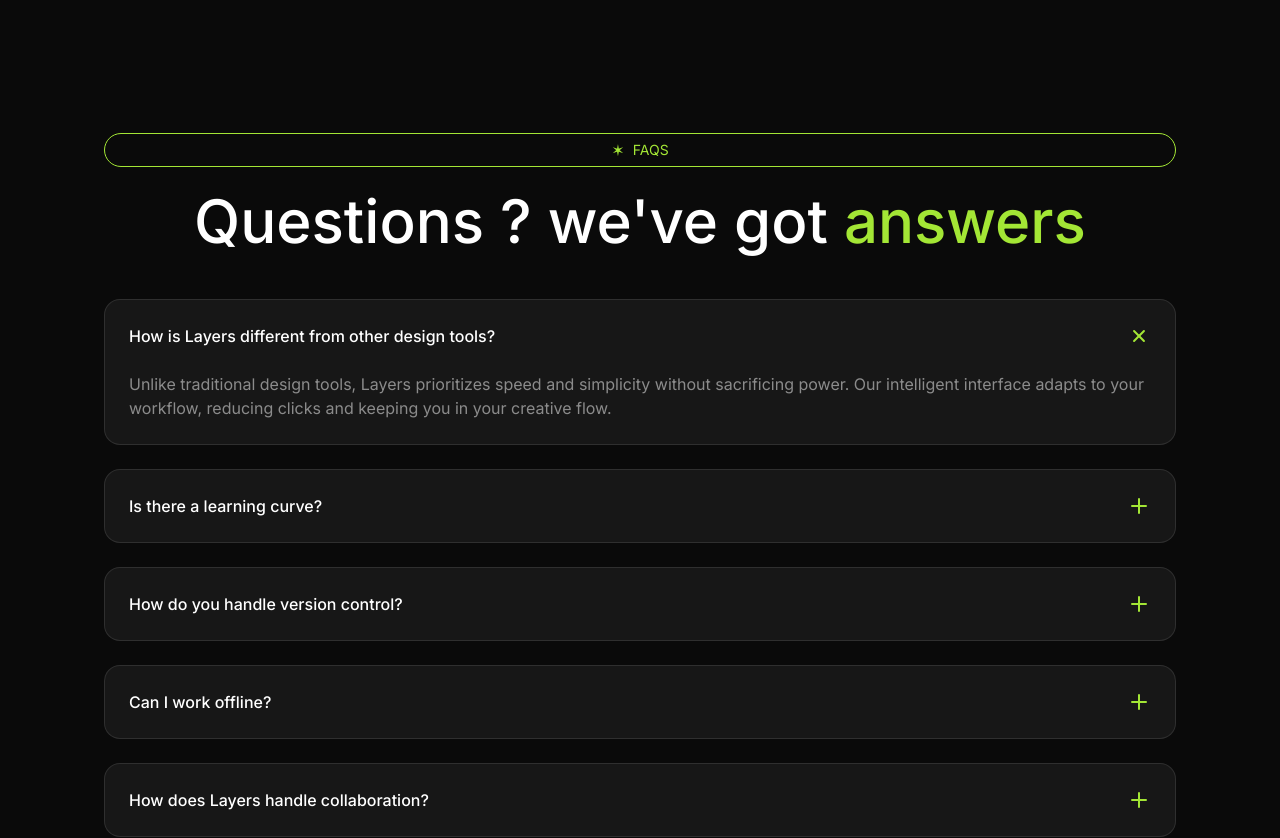
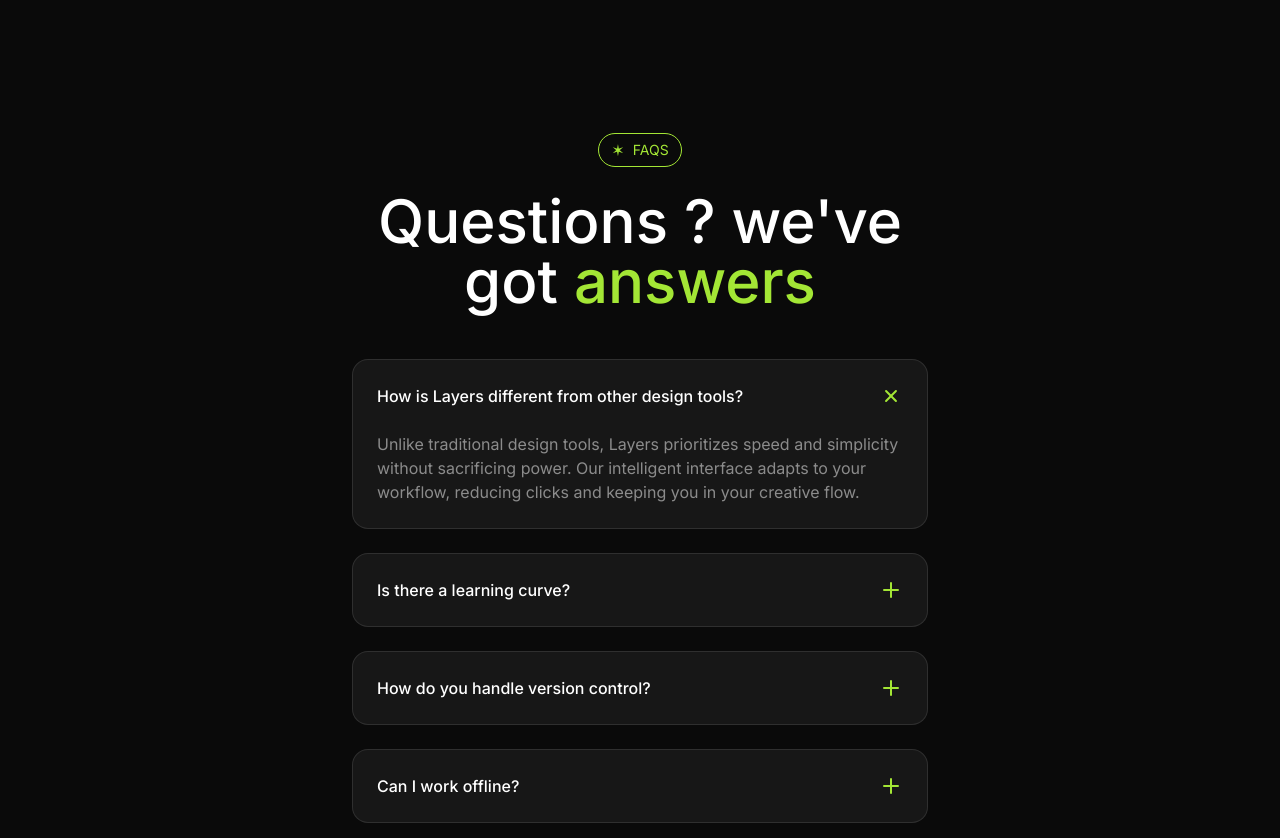
Before and after one commit to LOSTBOY-IS-DED/Layers, a Next.js app in the folder starter-template/: page / in a window 1280 px wide. Shown: the part 3900-4738 px from the top of the page. Built offline with nearby package versions, Linux system fonts and the light colour scheme.

Commit message:
faq done for tab view too

```diff
--- a/starter-template/src/sections/Faqs.tsx
+++ b/starter-template/src/sections/Faqs.tsx
@@ -25,19 +25,24 @@
 ];
 
 export default function Faqs() {
-
-    const selectedIndex = 0 ;
+    const selectedIndex = 0;
 
     return (
         <section className="py-24">
             <div className="container">
-                <Tag className="flex justify-center">Faqs</Tag>
-                <h2 className="text-6xl font-medium mt-6 text-center">
-                    Questions ? we've got <span className="text-lime-400">answers</span>
+                <div className="flex justify-center">
+                    <Tag>Faqs</Tag>
+                </div>
+                <h2 className="text-6xl font-medium mt-6 text-center max-w-xl mx-auto">
+                    Questions ? we've got{" "}
+                    <span className="text-lime-400">answers</span>
                 </h2>
-                <div className="mt-12 flex flex-col gap-6">
-                    {faqs.map((faq , faqIndex) => (
-                        <div key={faq.question} className="bg-neutral-900 rounded-2xl border border-white/10 p-6">
+                <div className="mt-12 flex flex-col gap-6 max-w-xl mx-auto">
+                    {faqs.map((faq, faqIndex) => (
+                        <div
+                            key={faq.question}
+                            className="bg-neutral-900 rounded-2xl border border-white/10 p-6"
+                        >
                             <div className="flex justify-between items-center">
                                 <h3 className="font-medium">{faq.question}</h3>
                                 <svg
@@ -50,16 +55,23 @@
                                     strokeWidth="2"
                                     strokeLinecap="round"
                                     strokeLinejoin="round"
-                                    className={twMerge("feather feather-plus text-lime-400 flex-shrink-0" , selectedIndex === faqIndex && "rotate-45")}
+                                    className={twMerge(
+                                        "feather feather-plus text-lime-400 flex-shrink-0",
+                                        selectedIndex === faqIndex &&
+                                            "rotate-45"
+                                    )}
                                 >
                                     <line x1="12" y1="5" x2="12" y2="19"></line>
                                     <line x1="5" y1="12" x2="19" y2="12"></line>
                                 </svg>
                             </div>
-                            <div className={twMerge("mt-6", selectedIndex !== faqIndex && "hidden")}>
-                                <p className="text-white/50">
-                                {faq.answer}
-                                </p>
+                            <div
+                                className={twMerge(
+                                    "mt-6",
+                                    selectedIndex !== faqIndex && "hidden"
+                                )}
+                            >
+                                <p className="text-white/50">{faq.answer}</p>
                             </div>
                         </div>
                     ))}
```
